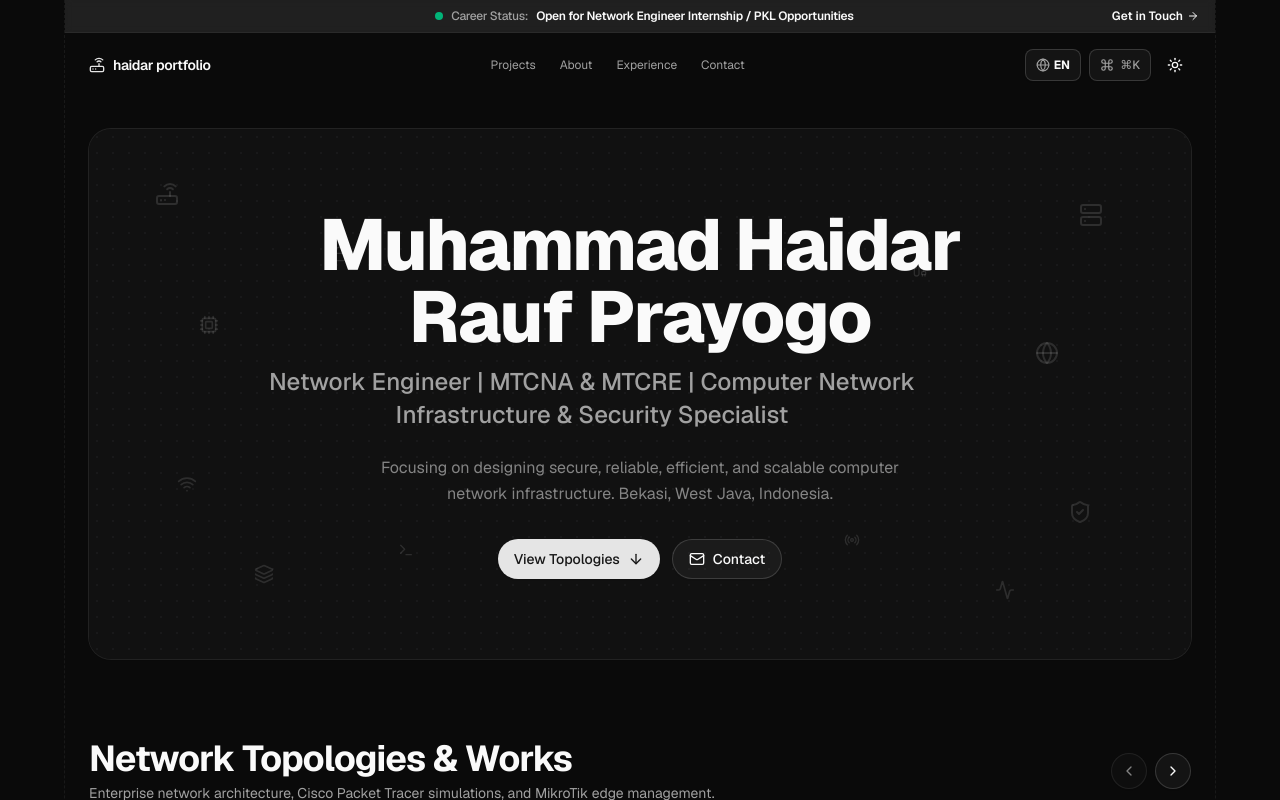
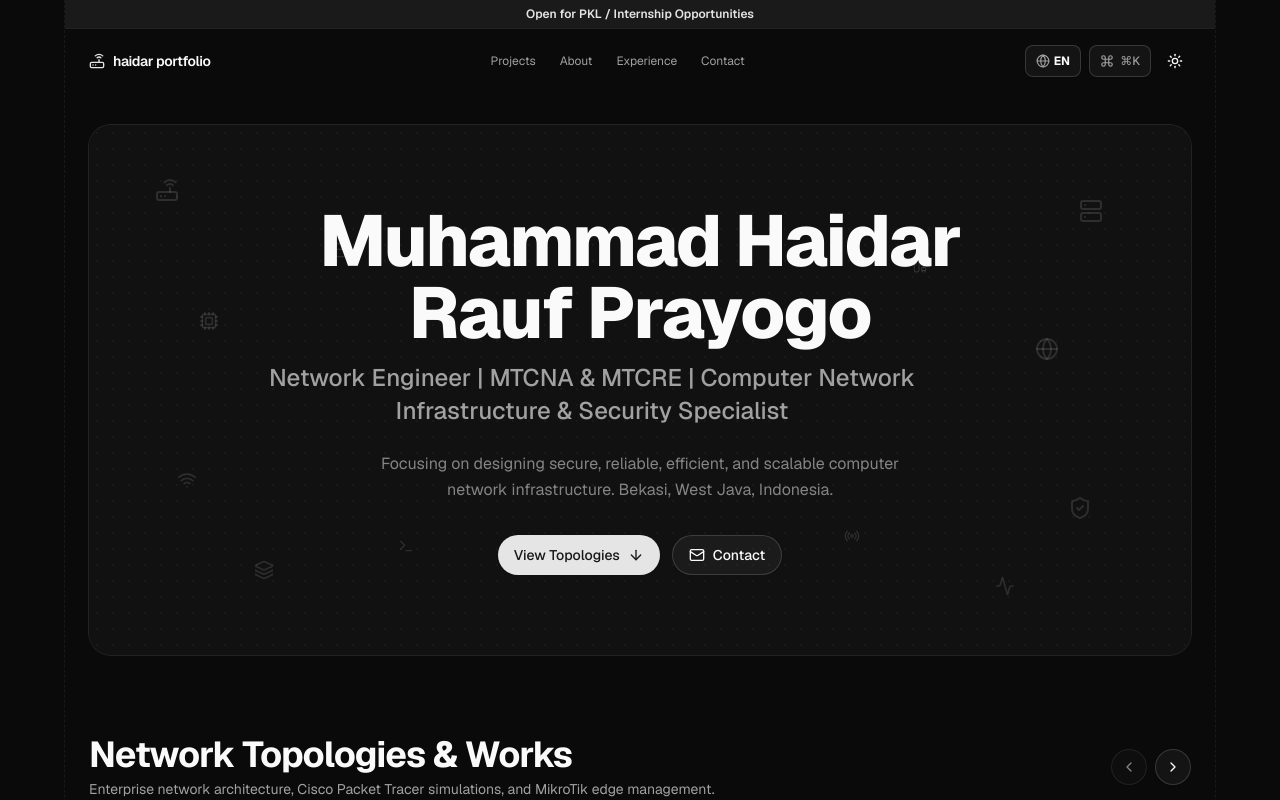
Before and after one commit to haidirwf/portfolio-idal, a Next.js app: page / in a window 1280 px wide. Shown: the top 800 px of the page. Built offline with nearby package versions, Linux system fonts and the light colour scheme.

Commit message:
fix(banner): simplify TopAnnouncementBanner text and layout
- Remove green pulse dot
- Remove 'Get in touch' link
- Remove 'Network Engineer' wording
- Center clean announcement: 'Terbuka untuk Kesempatan PKL / Magang' / 'Open for PKL / Internship Opportunities'

```diff
--- a/components/portfolio/top-announcement-banner.tsx
+++ b/components/portfolio/top-announcement-banner.tsx
@@ -1,42 +1,19 @@
 "use client";
 
 import * as React from "react";
-import Link from "next/link";
-import { ArrowRight, Sparkles } from "lucide-react";
 import { useLanguage } from "@/components/language-provider";
 
 export function TopAnnouncementBanner() {
   const { t } = useLanguage();
 
   return (
-    <div className="w-full bg-secondary/80 border-b border-border/50 text-foreground py-2 px-4 text-xs font-sans relative z-50 backdrop-blur-xs">
-      <div className="max-w-6xl mx-auto flex items-center justify-between gap-4">
-        {/* Empty left spacer to center the text cleanly */}
-        <div className="hidden sm:block w-24" />
-
-        {/* Center/Main Announcement Text */}
-        <div className="flex items-center gap-2 font-medium tracking-tight mx-auto sm:mx-0">
-          <span className="size-2 rounded-full bg-emerald-500 animate-pulse shrink-0" />
-          <span className="text-muted-foreground hidden sm:inline">
-            {t("Status Karir:", "Career Status:")}
-          </span>
-          <span className="font-semibold text-foreground">
-            {t(
-              "Terbuka untuk Kesempatan PKL / Magang (Open for Network Engineer Internship / PKL)",
-              "Open for Network Engineer Internship / PKL Opportunities"
-            )}
-          </span>
-        </div>
-
-        {/* Right CTA Link persis seperti 'Make your AI a shadcn expert ->' pada banner shadcn.io */}
-        <a
-          href="#contact"
-          className="flex items-center gap-1 font-semibold text-foreground hover:text-primary transition-colors shrink-0 group text-xs"
-        >
-          <span>{t("Hubungi Saya", "Get in Touch")}</span>
-          <ArrowRight className="size-3 group-hover:translate-x-0.5 transition-transform" />
-        </a>
-      </div>
+    <div className="w-full bg-secondary/60 border-b border-border/40 text-foreground py-1.5 px-4 text-xs font-sans relative z-50 text-center">
+      <span className="font-semibold text-foreground/90">
+        {t(
+          "Terbuka untuk Kesempatan PKL / Magang",
+          "Open for PKL / Internship Opportunities"
+        )}
+      </span>
     </div>
   );
 }
```
